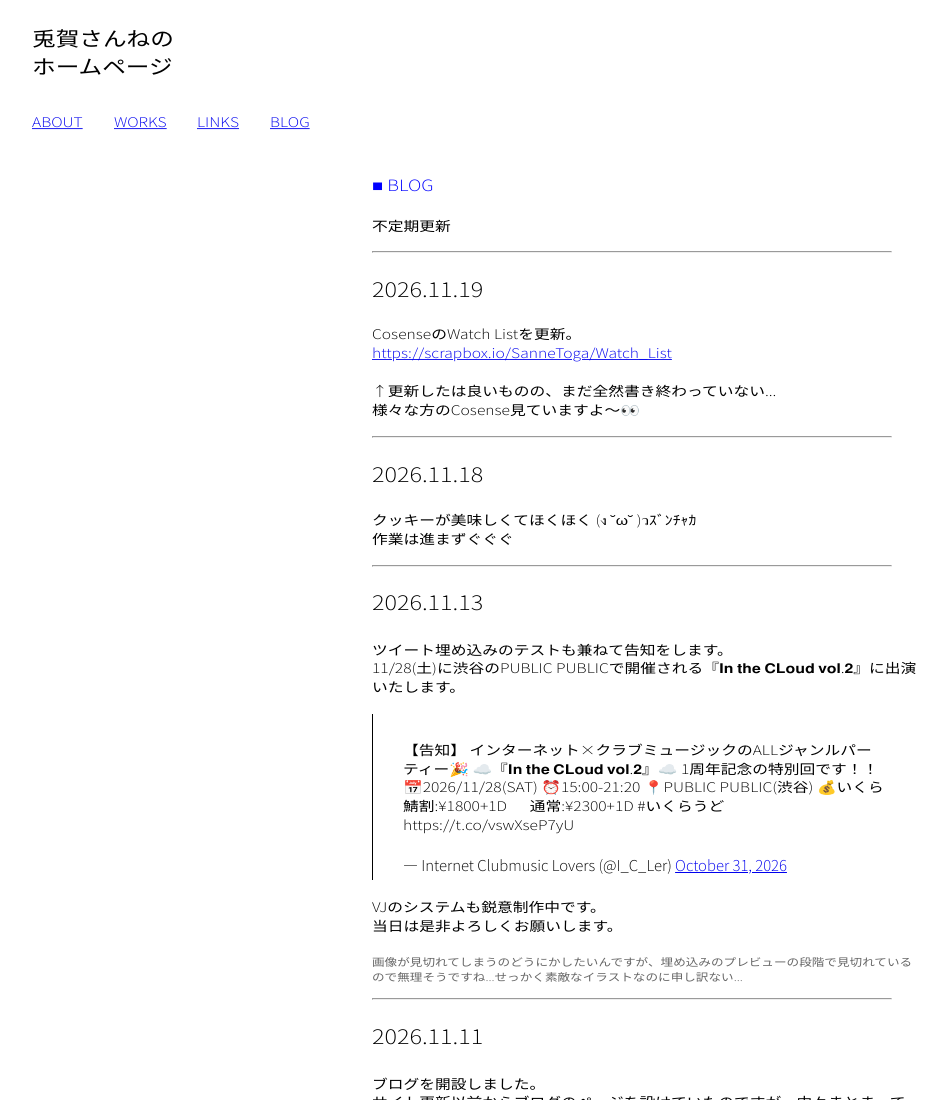
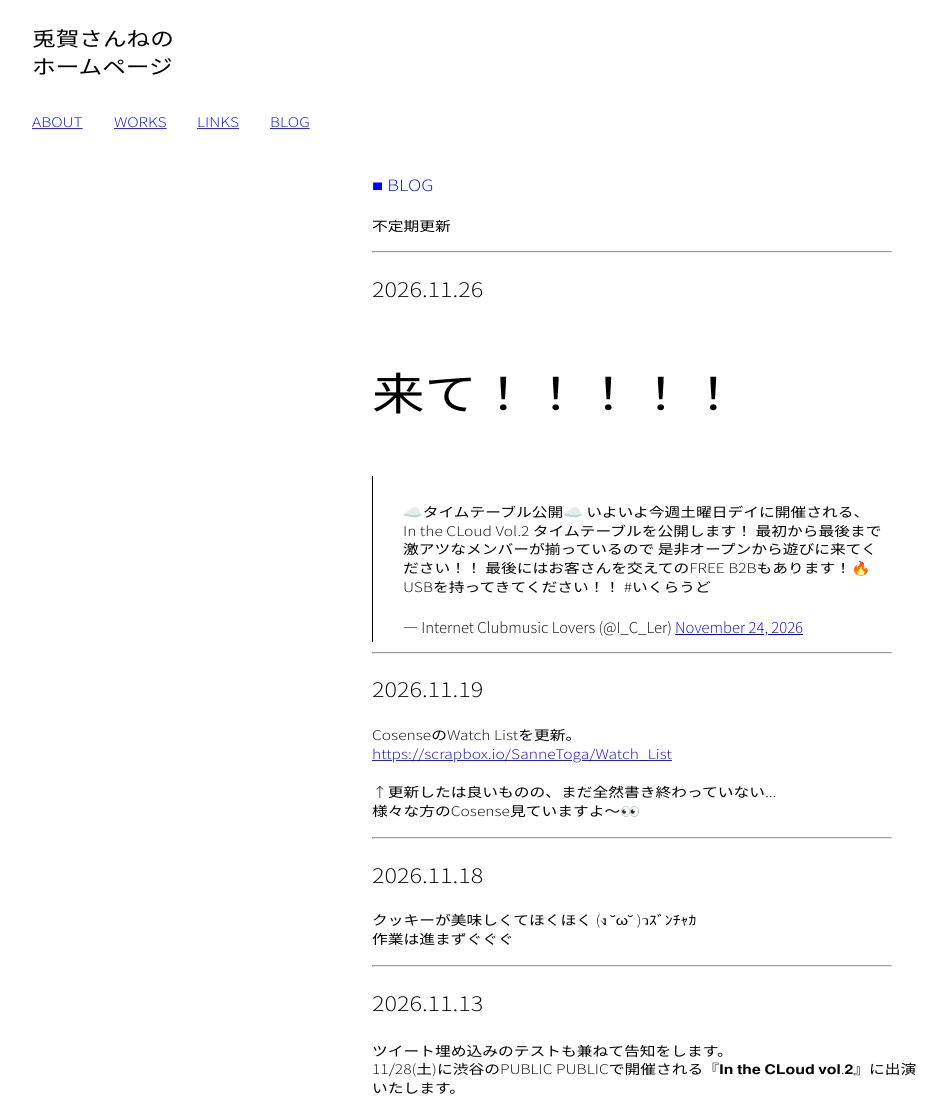
Before and after one commit to SanneToga/SanneToga.github.io, a plain HTML site: page blog.html in a window 1280 px wide. Shown: the top 1100 px of the page, without its empty margins (8-955 px from the left). Drawn offline with Linux system fonts and the light colour scheme; a script that the page names is missing.

Commit message:
ブログを更新

```diff
--- a/blog.html
+++ b/blog.html
@@ -20,6 +20,24 @@
         <section id="BLOG">
             <h3 class="青い文字">■ BLOG</h3>
             <p>不定期更新</p>
+            <hr>
+            <article>
+                <h2>2026.11.26</h2>
+                <p class="太い文字">来て！！！！！</p>
+                <blockquote class="twitter-tweet"><p lang="ja" dir="ltr">
+                    ☁️タイムテーブル公開☁️
+                    いよいよ今週土曜日デイに開催される、
+                    In the CLoud Vol.2
+                    タイムテーブルを公開します！
+
+                    最初から最後まで激アツなメンバーが揃っているので
+                    是非オープンから遊びに来てください！！
+
+                    最後にはお客さんを交えてのFREE B2Bもあります！🔥
+                    USBを持ってきてください！！
+                    #いくらうど</p>&mdash; Internet Clubmusic Lovers (@I_C_Ler) <a href="https://x.com/I_C_Ler/status/2125175092418162925?ref_src=twsrc%5Etfw">November 24, 2026</a>
+                </blockquote>
+            </article>
             <hr>
             <article>
                 <h2>2026.11.19</h2>
--- a/css/style.css
+++ b/css/style.css
@@ -56,6 +56,11 @@ footer {
 .小さい文字 {
     font-size: 12px;
     color: #666666;
+}
+
+.太い文字 {
+    font-size: 50px;
+    font-weight: 500;
 }
 
 .profile {
```
